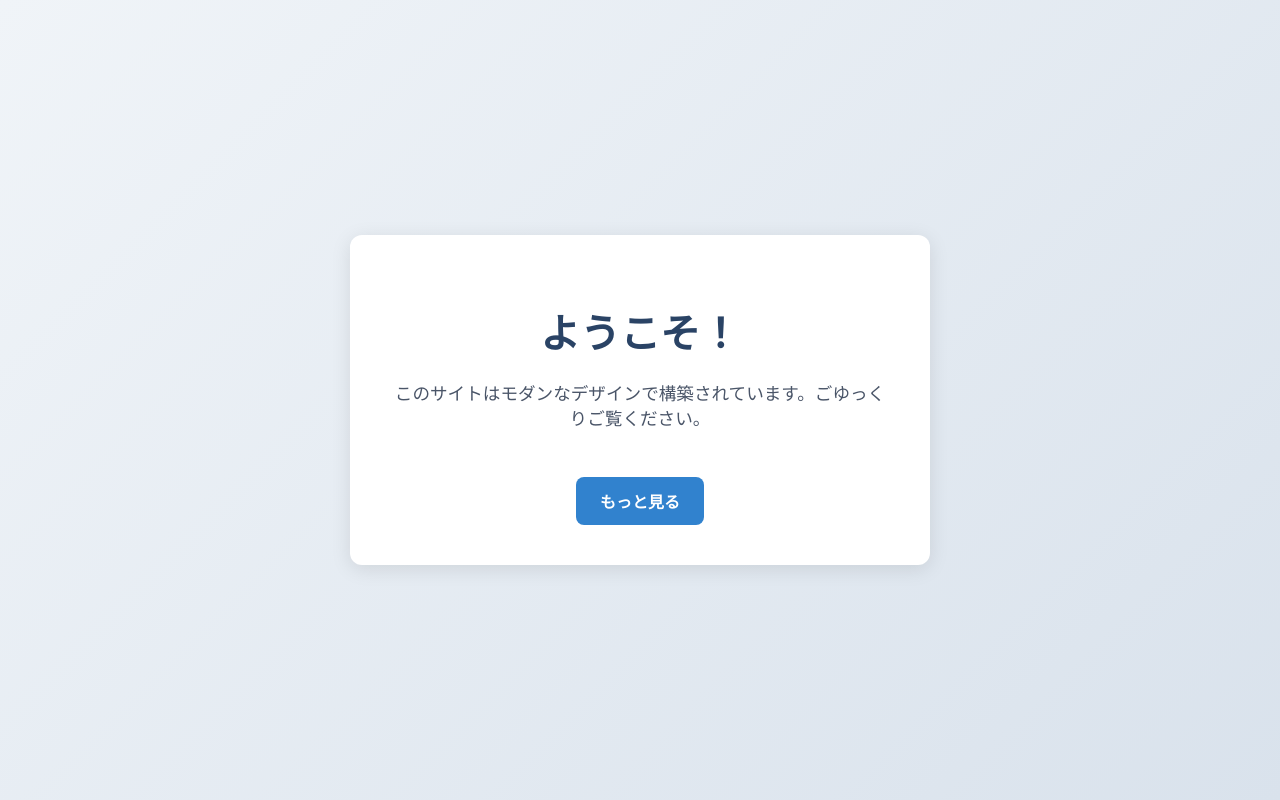
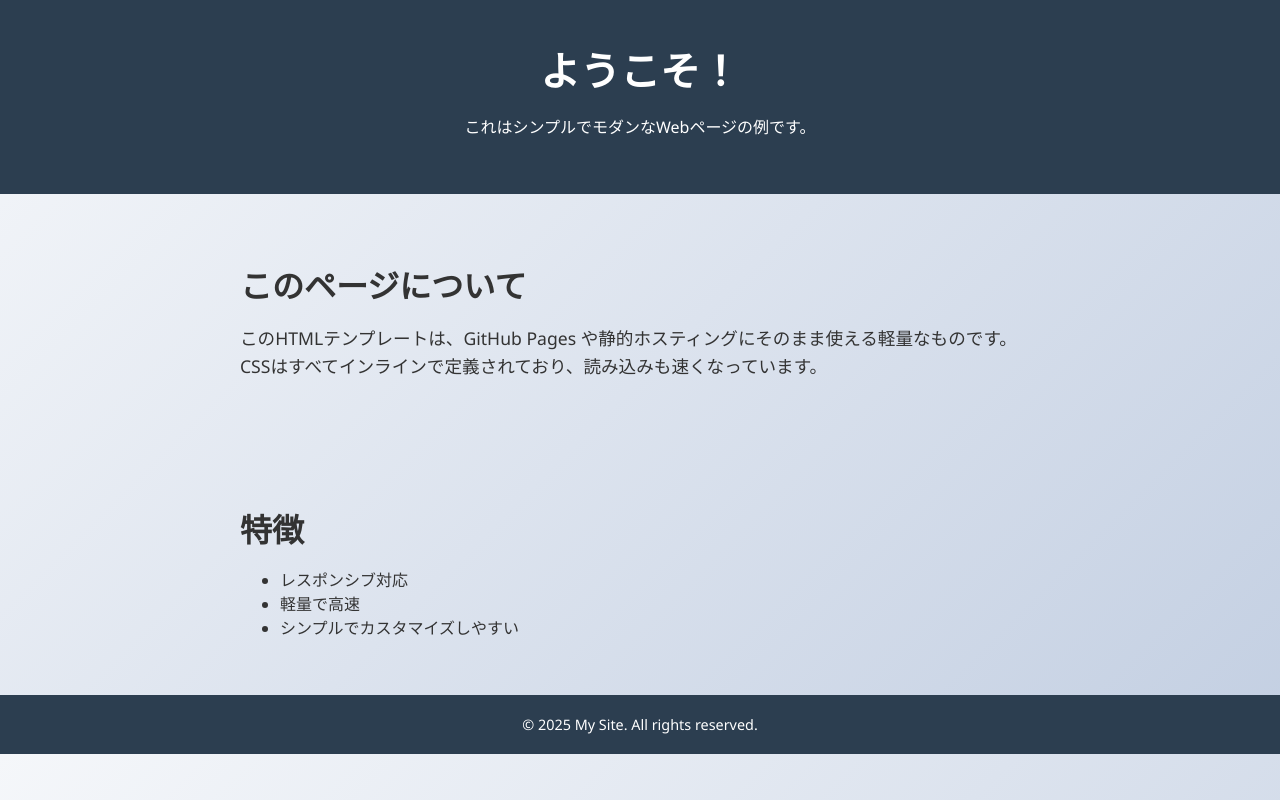
Before and after one commit to Karasu1t/autodeploy-sample-nginx, a plain HTML site: page src/index.html in a window 1280 px wide. Drawn offline with Linux system fonts and the light colour scheme.

```diff
--- a/src/index.html
+++ b/src/index.html
@@ -2,74 +2,86 @@
 <html lang="ja">
   <head>
     <meta charset="UTF-8" />
-    <meta name="viewport" content="width=device-width, initial-scale=1.0" />
+    <meta name="viewport" content="width=device-width, initial-scale=1" />
     <title>Welcome to My Site</title>
-    <link
-      href="https://fonts.googleapis.com/css2?family=Roboto:wght@300;500&display=swap"
-      rel="stylesheet"
-    />
     <style>
       body {
         margin: 0;
-        font-family: "Roboto", sans-serif;
-        background: linear-gradient(135deg, #f0f4f8, #d9e2ec);
+        font-family: "Segoe UI", sans-serif;
+        background: linear-gradient(135deg, #f5f7fa, #c3cfe2);
         color: #333;
-        display: flex;
-        justify-content: center;
-        align-items: center;
-        height: 100vh;
       }
 
-      .card {
-        background: #fff;
-        border-radius: 12px;
-        box-shadow: 0 4px 20px rgba(0, 0, 0, 0.1);
-        padding: 40px;
+      header {
+        background-color: #2c3e50;
+        color: white;
+        padding: 40px 20px;
         text-align: center;
-        max-width: 500px;
-        width: 90%;
-        transition: transform 0.3s ease;
       }
 
-      .card:hover {
-        transform: translateY(-5px);
+      header h1 {
+        margin: 0;
+        font-size: 2.5rem;
       }
 
-      h1 {
-        font-size: 2.5em;
-        margin-bottom: 20px;
-        color: #2a4365;
+      section {
+        padding: 40px 20px;
+        max-width: 800px;
+        margin: 0 auto;
       }
 
-      p {
-        font-size: 1.1em;
-        color: #4a5568;
+      section h2 {
+        font-size: 2rem;
+        margin-bottom: 10px;
       }
 
-      .button {
-        margin-top: 30px;
-        display: inline-block;
-        background: #3182ce;
-        color: #fff;
-        padding: 12px 24px;
-        border-radius: 8px;
-        text-decoration: none;
-        font-weight: bold;
-        transition: background 0.3s ease;
+      section p {
+        line-height: 1.6;
+        font-size: 1.1rem;
       }
 
-      .button:hover {
-        background: #2b6cb0;
+      footer {
+        background-color: #2c3e50;
+        color: white;
+        text-align: center;
+        padding: 20px;
+        font-size: 0.9rem;
+      }
+
+      @media (max-width: 600px) {
+        header h1 {
+          font-size: 2rem;
+        }
+
+        section h2 {
+          font-size: 1.5rem;
+        }
       }
     </style>
   </head>
   <body>
-    <div class="card">
+    <header>
       <h1>ようこそ！</h1>
+      <p>これはシンプルでモダンなWebページの例です。</p>
+    </header>
+
+    <section>
+      <h2>このページについて</h2>
       <p>
-        このサイトはモダンなデザインで構築されています。ごゆっくりご覧ください。
+        このHTMLテンプレートは、GitHub Pages
+        や静的ホスティングにそのまま使える軽量なものです。CSSはすべてインラインで定義されており、読み込みも速くなっています。
       </p>
-      <a href="#!" class="button">もっと見る</a>
-    </div>
+    </section>
+
+    <section>
+      <h2>特徴</h2>
+      <ul>
+        <li>レスポンシブ対応</li>
+        <li>軽量で高速</li>
+        <li>シンプルでカスタマイズしやすい</li>
+      </ul>
+    </section>
+
+    <footer>&copy; 2025 My Site. All rights reserved.</footer>
   </body>
 </html>
```
Also changed, not shown: 4 other files.
